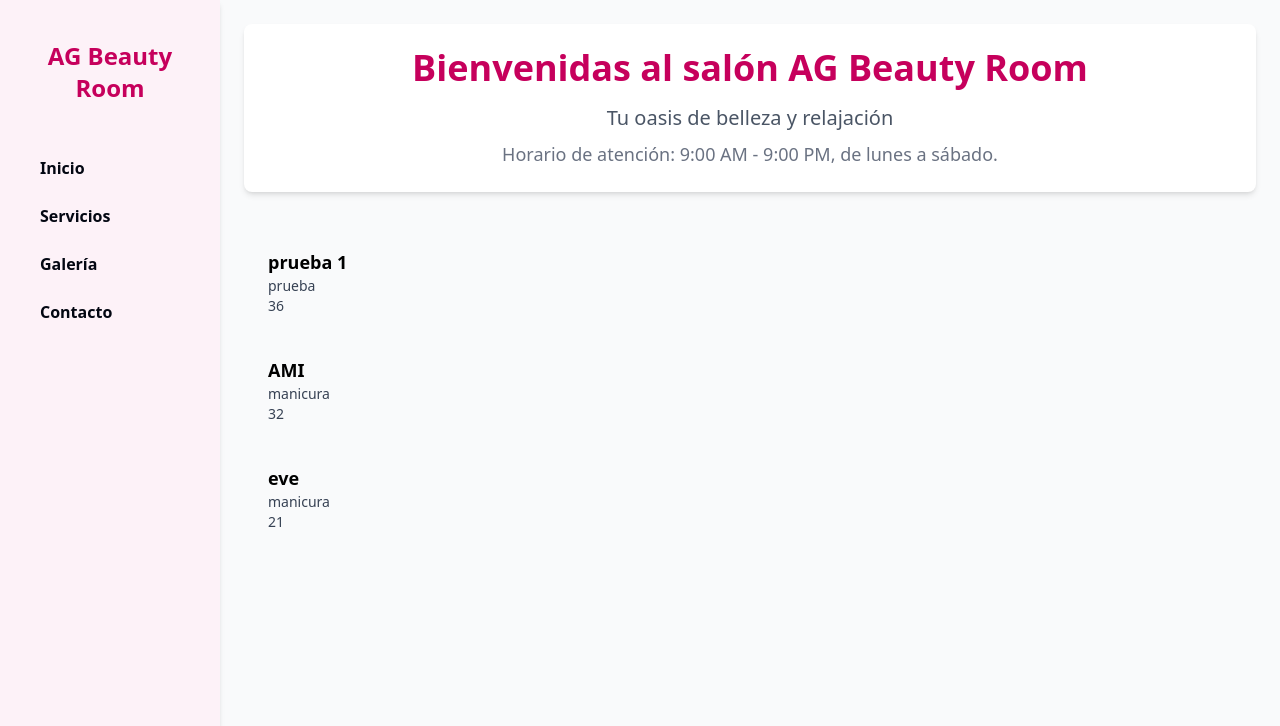
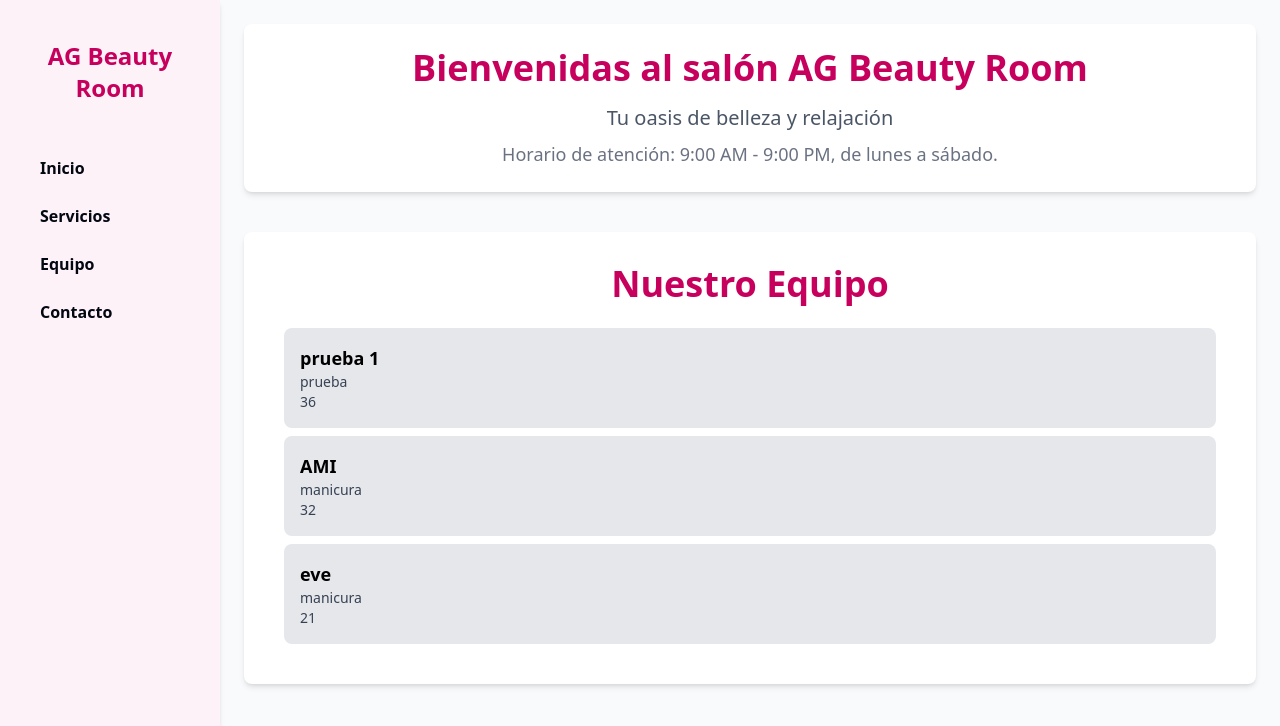
Before and after one commit to Georgina2615/Actividad_Tailwind, a React (Vite) app: page / in a window 1280 px wide. Shown: the top 726 px of the page. Built offline with nearby package versions, Linux system fonts and the light colour scheme.

Commit message:
Ultimos cambios de diseño

```diff
--- a/src/App.jsx
+++ b/src/App.jsx
@@ -18,12 +18,15 @@ function App() {
           <p className="text-xl text-gray-600 mb-2">Tu oasis de belleza y relajación</p>
           <p className="text-lg text-gray-500"> Horario de atención: 9:00 AM - 9:00 PM, de lunes a sábado.</p>
         </section>
-        <div>
-          {empleadosDemo.map (emp =>
+
+        <section id="equipo" className="mb-10">
+          <div className="bg-white p-8 rounded-lg shadow-md">
+            <h2 className="text-4xl font-bold text-center text-pink-700 mb-6">Nuestro Equipo</h2>
+           {empleadosDemo.map (emp =>
             <EmpleadoCard key={emp.id} nombre={emp.nombre} cargo={emp.cargo} edad={emp.edad}/>
-          )}
-        </div>
-
+           )}
+         </div>
+        </section>
       </main>
     </div>
   );
--- a/src/components/EmpleadoCard.jsx
+++ b/src/components/EmpleadoCard.jsx
@@ -1,6 +1,6 @@
 function EmpleadoCard(props){
     return (
-        <div className="bordere p-4 m-2 bg-gray-50">
+        <div className=" rounded-lg p-4 m-2 bg-gray-200">
             <h3 className="text-lg font-bold">{props.nombre}</h3>
             <p className="text-sm text-gray-700">{props.cargo}</p>
             <p className="text-sm text-gray-700">{props.edad}</p>
--- a/src/components/NavbarDashboard.jsx
+++ b/src/components/NavbarDashboard.jsx
@@ -10,7 +10,7 @@ const NavbarDashboard = () => {
           <a href="#servicios"className="block hover:text-pink-700 font-semibold">Servicios</a>
         </li>
         <li>
-          <a href="#galeria"className="block hover:text-pink-700 font-semibold">Galería</a>
+          <a href="#Equipo"className="block hover:text-pink-700 font-semibold">Equipo</a>
         </li>
         <li>
           <a href="#contacto"className="block hover:text-pink-700 font-semibold">Contacto</a>
```
